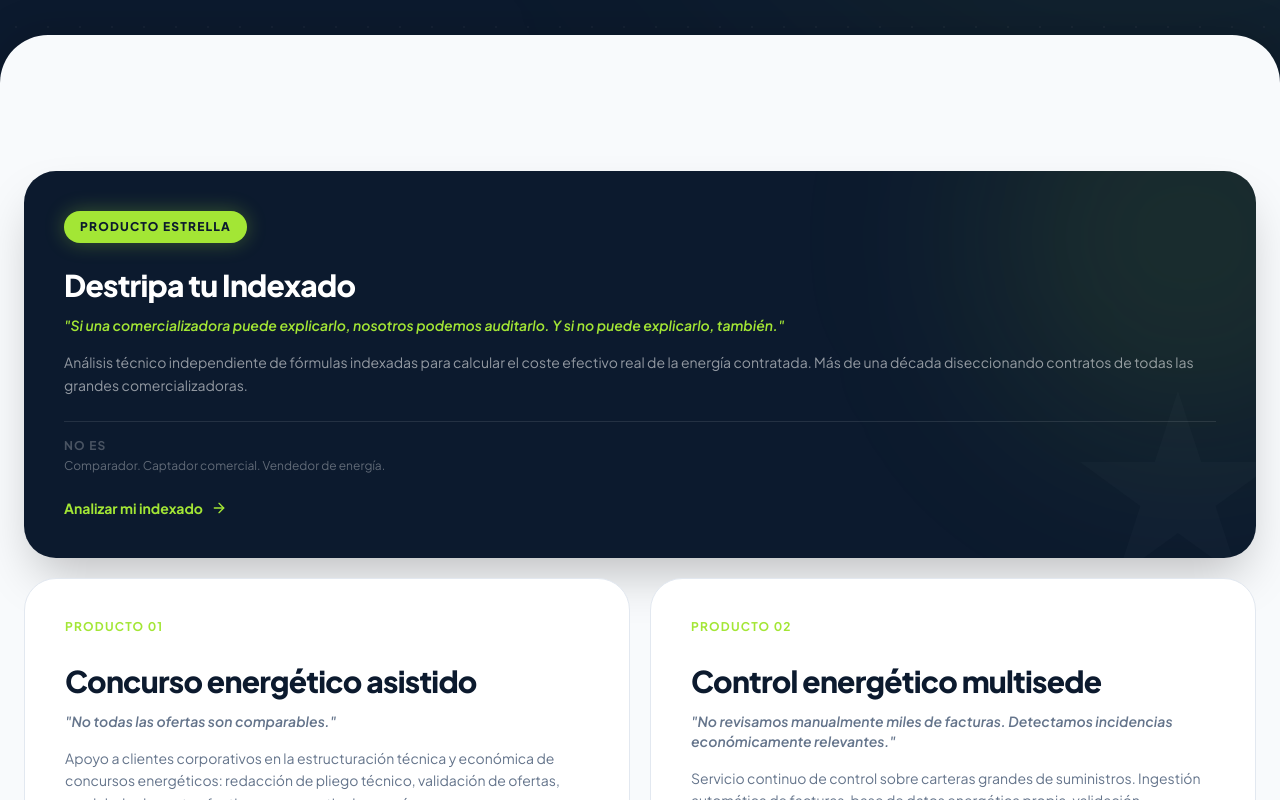
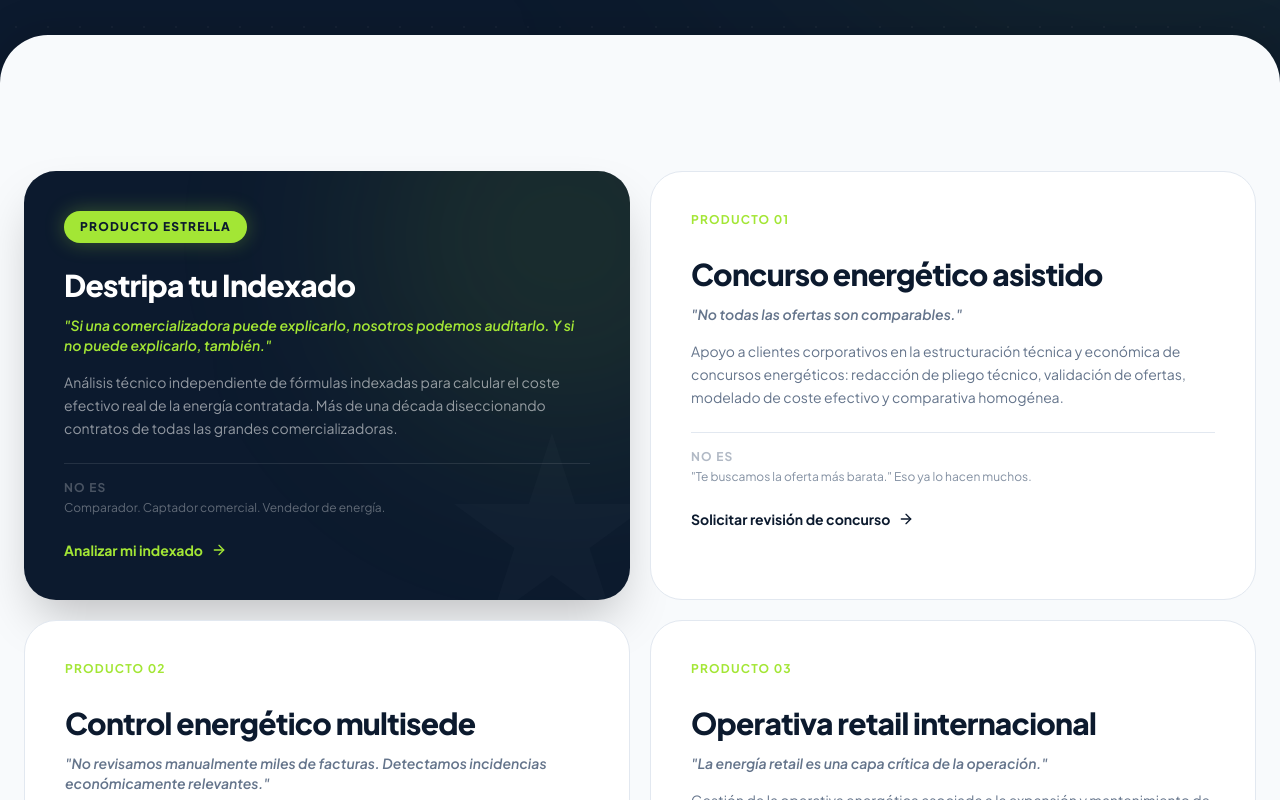
Before and after one commit to carlotalopezcarracedo/reduce, a React (Vite) app: page /productos in a window 1280 px wide. Shown: the part 577-1377 px from the top of the page. Built offline with nearby package versions, Linux system fonts and the light colour scheme.

Commit message:
Update ProductsIndex.tsx

```diff
--- a/src/pages/products/ProductsIndex.tsx
+++ b/src/pages/products/ProductsIndex.tsx
@@ -67,7 +67,7 @@ export function ProductsIndex() {
               to={`/productos/${p.slug}`}
               className={`group rounded-[2rem] p-10 flex flex-col gap-6 hover:-translate-y-1 transition-all duration-300 relative overflow-hidden ${
                 p.star
-                  ? 'bg-brand-dark shadow-2xl hover:shadow-[0_30px_80px_rgba(12,26,46,0.3)] lg:col-span-2'
+                  ? 'bg-brand-dark shadow-2xl hover:shadow-[0_30px_80px_rgba(12,26,46,0.3)]'
                   : 'bg-white border border-border hover:border-brand-dark hover:shadow-xl'
               }`}
             >
```
